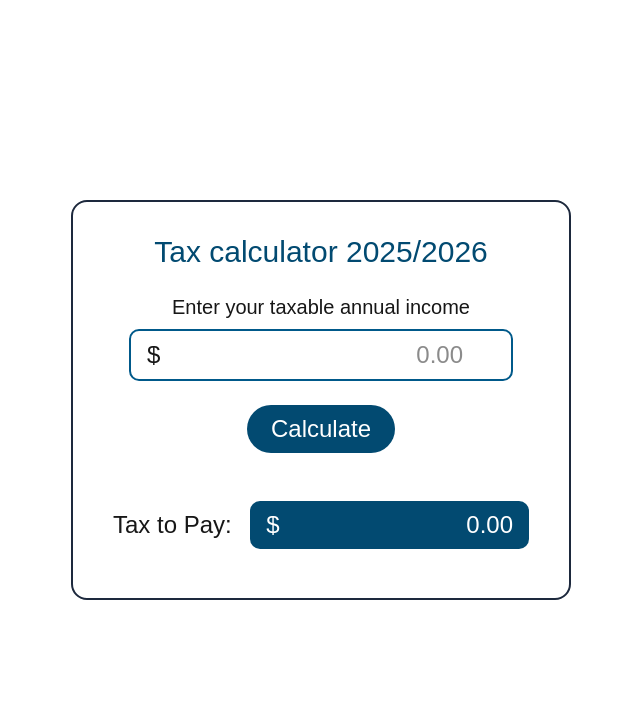
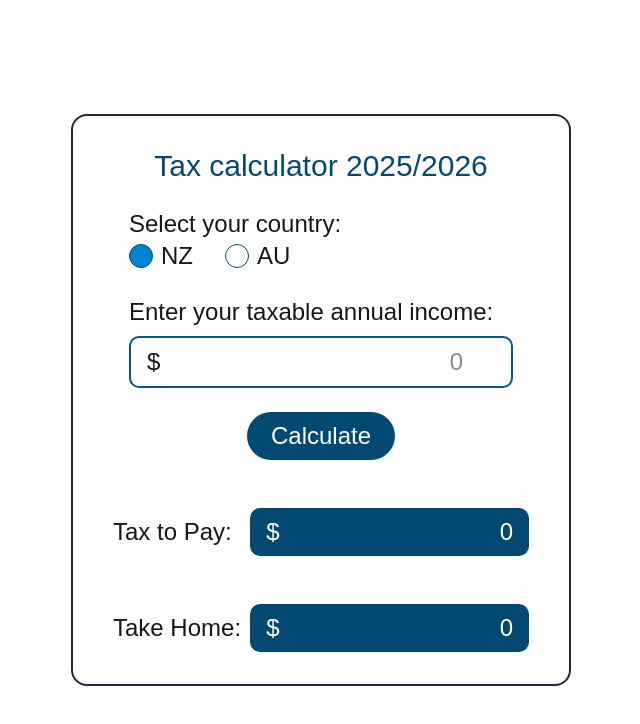
Before and after one commit to IkTom22/nz-tax-calculator, a Next.js app: page / in a window 1280 px wide. Shown: the top 724 px of the page, without its empty margins (319-959 px from the left). Built offline with nearby package versions, Linux system fonts and the light colour scheme.

Commit message:
Refactor calculator: handle multiple decimals, reset input, add commas, AU option, take-home display

```diff
--- a/src/app/page.tsx
+++ b/src/app/page.tsx
@@ -1,59 +1,103 @@
 'use client';
-import { useState } from 'react';
+import { useState, useEffect } from 'react';
 import { IoClose } from 'react-icons/io5';
 
-const taxBrackets = [
-  { upto: 15600, rate: 0.105 },
-  { upto: 53500, rate: 0.175 },
-  { upto: 78100, rate: 0.3 },
-  { upto: 180000, rate: 0.33 },
-  { upto: Infinity, rate: 0.39 },
-];
+const taxBrackets = {
+  nz: [
+    { upto: 15600, rate: 0.105 },
+    { upto: 53500, rate: 0.175 },
+    { upto: 78100, rate: 0.3 },
+    { upto: 180000, rate: 0.33 },
+    { upto: Infinity, rate: 0.39 },
+  ],
+  au: [
+    { upto: 18200, rate: 0 },
+    { upto: 45000, rate: 0.16 },
+    { upto: 135000, rate: 0.3 },
+    { upto: 190000, rate: 0.37 },
+    { upto: Infinity, rate: 0.45 },
+  ],
+};
+type CountryCode = 'nz' | 'au';
 export default function Home() {
   const [annualIncome, setAnnualIncome] = useState('');
   const [calcResult, setCalcResult] = useState(0);
+  const [takeHome, setTakeHome] = useState(0);
+  const [selectedCountry, setSelectedCountry] = useState<CountryCode>('nz');
 
   const handleAmountChange = (e: React.ChangeEvent<HTMLInputElement>) => {
     const { value } = e.target;
     if (!value) {
       setAnnualIncome('');
+      return;
     }
     // remove all the non degit , non dot charactors form the string
     //https://nulldog.com/regex-remove-nondigit-characters
-    let amount = value.replace(/[^0-9.]/g, '');
-    if (amount.charAt(0) == '0') {
-      // if the number starts from 0, remove the first 0
-      amount = amount.slice(1);
+    // then remove leading zeros except when followed by a dot (preserve "0." and ".5")
+    let amount = value.replace(/[^0-9.]/g, '').replace(/^0+(?=\d)/, '');
+    // handle multiple '.'
+    const parts = amount.split('.');
+    if (parts.length > 2) {
+      amount = parts[0] + '.' + parts[1];
     }
     setAnnualIncome(amount);
   };
 
+  const addCommasToStr = (str: string) => {
+    const parts = str.split('.');
+    // use unary + to convert str-num
+    console.log('parts[0]', parts[0]);
+    parts[0] = (+parts[0]).toLocaleString('en');
+    return parts.join('.');
+  };
   const handleSubmit = (e: React.FormEvent) => {
     e.preventDefault();
-    let previewUpto = 0;
+    let previousUpto = 0;
     let tax = 0;
-    for (const bracket of taxBrackets) {
+    const incomeNum = +annualIncome;
+    if (isNaN(incomeNum)) {
+      setCalcResult(0);
+      return;
+    }
+    for (const bracket of taxBrackets[selectedCountry]) {
       const { upto, rate } = bracket;
-      const incomeNum = parseFloat(annualIncome);
       console.log('incomeNum: ', incomeNum, ' upto: ', upto, ' rate: ', rate);
       if (incomeNum > upto) {
         // if the incomeNum is bigger than 'upto' amount
         //calculate and add the tax for the bracket, update previousUpto to upto, continue the loop
-        tax += (upto - previewUpto) * rate;
-        previewUpto = upto;
+        tax += (upto - previousUpto) * rate;
+        previousUpto = upto;
       } else {
         // otherwise calculate and add the tax and break the loop
-        tax += (incomeNum - previewUpto) * rate;
+        tax += (incomeNum - previousUpto) * rate;
         break;
       }
     }
-    setCalcResult(parseFloat(tax.toFixed(2))); // Round to 2 decimal places
+    // unary + is used to convert to number
+    setCalcResult(+tax.toFixed(2)); // Round to 2 decimal places
+    setTakeHome(+(incomeNum - tax).toFixed(2));
   };
 
+  // Clear input
   const handleClearInput = () => {
     setAnnualIncome('');
     setCalcResult(0);
+    setTakeHome(0);
   };
+  useEffect(() => {
+    if (!annualIncome) {
+      setCalcResult(0);
+      setTakeHome(0);
+    }
+  }, [annualIncome]);
+
+  // Country options
+  const handleCountryChange = (e: React.ChangeEvent<HTMLInputElement>) => {
+    setSelectedCountry(e.target.value as CountryCode);
+    setCalcResult(0);
+    setTakeHome(0);
+  };
+
   return (
     <main className="w-screen h-screen flex justify-center items-center">
       <div className="w-full md:w-[500px] min-h-[500px] md:min-h-[400px] flex flex-col gap-6 items-center px-6 py-8 md:px-10 md:border-2 md:border-slate-800 rounded-2xl">
@@ -64,22 +108,54 @@ export default function Home() {
           onSubmit={handleSubmit}
           className="w-full flex flex-col items-center gap-6 text-2xl px-4"
         >
+          {/* country options */}
+          <fieldset className="w-full flex flex-row justify-between">
+            <legend>Select your country:</legend>
+            <div className="flex gap-8">
+              <div className="flex gap-2 items-center">
+                <input
+                  type="radio"
+                  id="nz-tax"
+                  title="New Zealand"
+                  name="country"
+                  value="nz"
+                  checked={selectedCountry === 'nz'}
+                  onChange={handleCountryChange}
+                  className="appearance-none h-6 w-6 rounded-full checked:bg-sky-600 border-sky-900 border focus:ring-2 focus:ring-sky-500"
+                />
+                <label htmlFor="nz-tax">NZ</label>
+              </div>
+              <div>
+                <div className="flex gap-2 items-center">
+                  <input
+                    type="radio"
+                    id="au-tax"
+                    title="Australia"
+                    name="country"
+                    value="au"
+                    checked={selectedCountry === 'au'}
+                    onChange={handleCountryChange}
+                    className="appearance-none h-6 w-6 rounded-full checked:bg-sky-600 border-sky-900 border"
+                  />
+                  <label htmlFor="au-tax">AU</label>
+                </div>
+              </div>
+            </div>
+          </fieldset>
           <div className="w-full flex flex-col gap-2">
-            <label
-              htmlFor="annual-income"
-              className="w-full text-center text-[20px]"
-            >
-              Enter your taxable annual income
+            <label htmlFor="annual-income" className="w-full">
+              Enter your taxable annual income:
             </label>
             <div className="relative w-full flex gap-2 items-center z-10 border-sky-800 border-2 rounded-[10px]">
               <span className="absolute left-4">$</span>
               <input
                 type="text"
                 id="annual-income"
-                value={annualIncome}
-                placeholder="0.00"
+                value={annualIncome ? addCommasToStr(annualIncome) : ''}
+                placeholder="0"
                 onChange={handleAmountChange}
                 className="w-full px-12 py-2 text-right rounded-[10px]"
+                inputMode="decimal"
                 required
               />
               {annualIncome && (
@@ -95,17 +171,26 @@ export default function Home() {
           </div>
           <button
             type="submit"
-            className="py-2 px-6 bg-sky-900 text-white rounded-full"
+            className="py-2 px-6 bg-sky-900 text-white rounded-full hover:cursor-pointer hover:bg-sky-800"
           >
             Calculate
           </button>
         </form>
         <div className="w-full rounded-2xl mt-6">
           <div className="w-full flex justify-between items-center text-2xl">
-            <div className="w-[45%] md:w-[30%]">Tax to Pay:</div>
+            <div className="w-[45%] md:w-[32%]">Tax to Pay:</div>
             <div className="w-[55%] md:w-[67%] flex justify-between bg-sky-900 px-4 py-2 rounded-[10px] text-white">
               <span>$</span>
-              <span>{calcResult.toFixed(2)}</span>
+              <span>{calcResult.toLocaleString('en')}</span>
+            </div>
+          </div>
+        </div>
+        <div className="w-full rounded-2xl mt-6">
+          <div className="w-full flex justify-between items-center text-2xl">
+            <div className="w-[45%] md:w-[32%]">Take Home:</div>
+            <div className="w-[55%] md:w-[67%] flex justify-between bg-sky-900 px-4 py-2 rounded-[10px] text-white">
+              <span>$</span>
+              <span>{takeHome}</span>
             </div>
           </div>
         </div>
```
